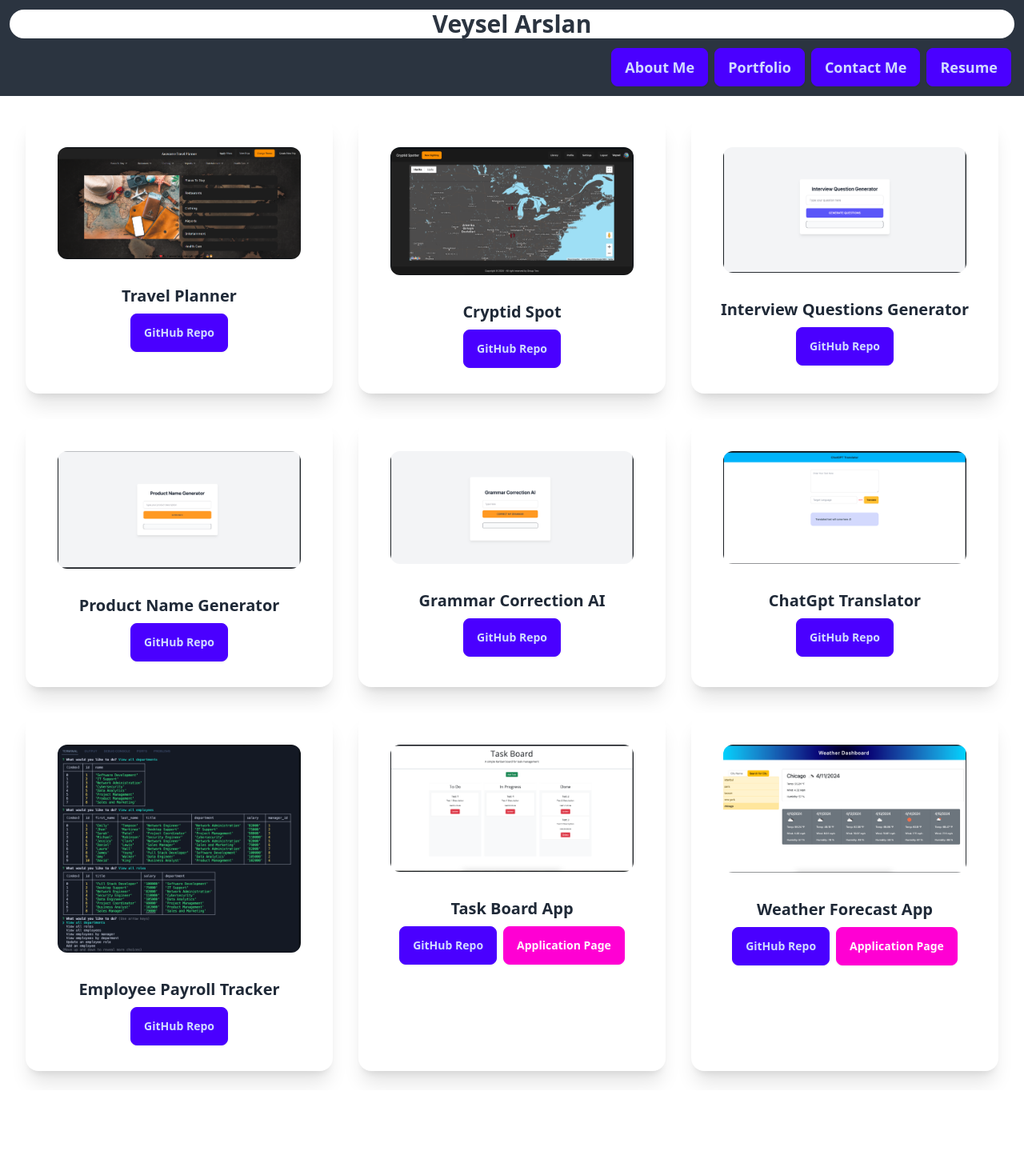
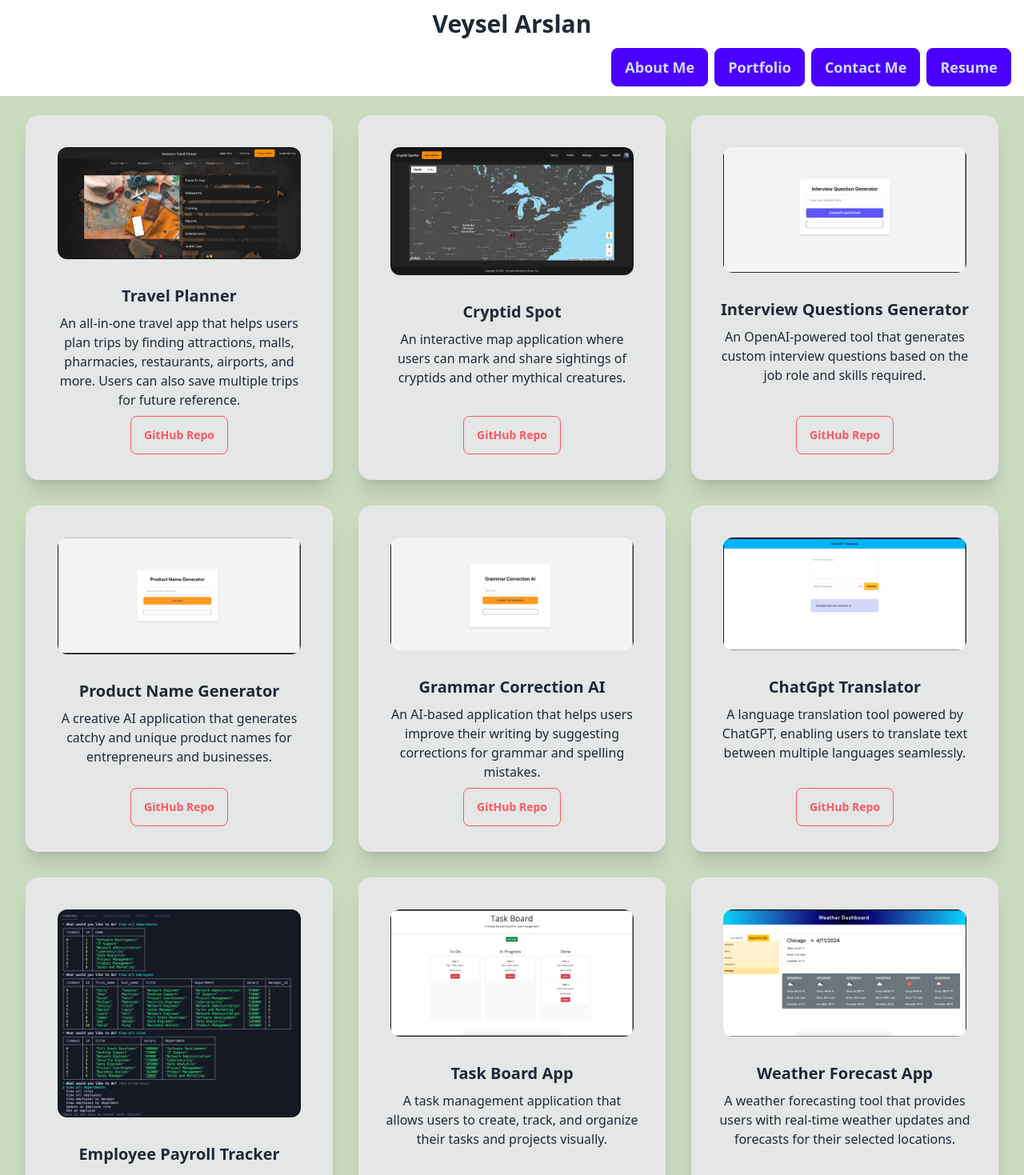
Before and after one commit to veyselarslan12/portfolio-react, a React (Vite) app: page /portfolio in a window 1280 px wide. Shown: the top 1469 px of the page at 80% size. Before the commit the page ends 1363 px from the top, so only its background shows below. Built offline with nearby package versions, Linux system fonts and the light colour scheme.

Commit message:
classNames changed

```diff
--- a/index.html
+++ b/index.html
@@ -6,8 +6,13 @@
     <meta name="viewport" content="width=device-width, initial-scale=1.0" />
     <link href="https://cdn.jsdelivr.net/npm/daisyui@4.12.10/dist/full.min.css" rel="stylesheet" type="text/css" />
     <title>Vite + React</title>
+    <style>
+      .bg-custom-green {
+        background-color: #C9DABF;
+      }
+    </style>
   </head>
-  <body>
+  <body class="bg-custom-green">
     <div id="root"></div>
     <script src="https://cdn.tailwindcss.com"></script>
     <script type="module" src="/src/main.jsx"></script>
--- a/src/assets/projects.json
+++ b/src/assets/projects.json
@@ -1,54 +1,63 @@
 [
     {
         "projectName": "Travel Planner",
+        "description": "An all-in-one travel app that helps users plan trips by finding attractions, malls, pharmacies, restaurants, airports, and more. Users can also save multiple trips for future reference.",
         "imageSrc": "./src/assets/travel-planner.png",
         "githubUrl": "https://github.com/veyselarslan12/travel-planning-project?tab=readme-ov-file",
         "depUrl": ""
     },
     {
         "projectName": "Cryptid Spot",
+        "description": "An interactive map application where users can mark and share sightings of cryptids and other mythical creatures.",
         "imageSrc": "./src/assets/cryptid-spot.png",
         "githubUrl": "https://github.com/veyselarslan12/cryptid-spot",
         "depUrl": ""
     },
     {
         "projectName": "Interview Questions Generator",
+        "description": "An OpenAI-powered tool that generates custom interview questions based on the job role and skills required.",
         "imageSrc": "./src/assets/interview-generator.png",
         "githubUrl": "https://github.com/veyselarslan12/interview-question-generator",
         "depUrl": ""
     },
     {
         "projectName": "Product Name Generator",
+        "description": "A creative AI application that generates catchy and unique product names for entrepreneurs and businesses.",
         "imageSrc": "./src/assets/product-name-generator.png",
         "githubUrl": "https://github.com/veyselarslan12/product-name-generator",
         "depUrl": ""
     },
     {
         "projectName": "Grammar Correction AI",
+        "description": "An AI-based application that helps users improve their writing by suggesting corrections for grammar and spelling mistakes.",
         "imageSrc": "./src/assets/grammar-correction.png",
         "githubUrl": "https://github.com/veyselarslan12/grammar-correction-ai",
         "depUrl": ""
     },
     {
         "projectName": "ChatGpt Translator",
+        "description": "A language translation tool powered by ChatGPT, enabling users to translate text between multiple languages seamlessly.",
         "imageSrc": "./src/assets/chatgpt-translator.png",
         "githubUrl": "https://github.com/veyselarslan12/chatgpt-translator",
         "depUrl": ""
     },
     {
         "projectName": "Employee Payroll Tracker",
+        "description": "A payroll management system designed to help businesses track employee salaries, bonuses, and deductions efficiently.",
         "imageSrc": "./src/assets/employee-tracker.png",
         "githubUrl": "https://github.com/veyselarslan12/employee-tracker-postgres",
         "depUrl": ""
     },
     {
         "projectName": "Task Board App",
+        "description": "A task management application that allows users to create, track, and organize their tasks and projects visually.",
         "imageSrc": "./src/assets/task-board.png",
         "githubUrl": "https://github.com/veyselarslan12/task-board",
         "depUrl": "https://veyselarslan12.github.io/task-board/"
     },
     {
         "projectName": "Weather Forecast App",
+        "description": "A weather forecasting tool that provides users with real-time weather updates and forecasts for their selected locations.",
         "imageSrc": "./src/assets/weather-forecast.png",
         "githubUrl": "https://github.com/veyselarslan12/weather-forecast",
         "depUrl": "https://veyselarslan12.github.io/weather-forecast/"
--- a/src/components/Form.jsx
+++ b/src/components/Form.jsx
@@ -37,7 +37,7 @@ function Form() {
             ></textarea>
           </div>
           <div className="form-control">
-            <button type="submit" className="btn btn-primary">
+            <button type="submit" className="btn btn-primary transition-transform transform hover:scale-105 hover:shadow-2xl">
               Submit
             </button>
           </div>
--- a/src/components/Header.jsx
+++ b/src/components/Header.jsx
@@ -3,9 +3,9 @@ import Nav from "./Navigation";
 function Header() {
     return (
         <>
-            <header className="bg-neutral text-neutral-content p-3">
+            <header className="bg-base-100 p-3">
                 <div className="container mx-auto">
-                    <h1 className="text-3xl text-neutral text-center font-bold rounded-full bg-white">Veysel Arslan</h1>
+                    <h1 className="text-3xl text-center font-bold rounded-full">Veysel Arslan</h1>
                     <Nav />
                 </div>
             </header>
--- a/src/components/Navigation.jsx
+++ b/src/components/Navigation.jsx
@@ -5,10 +5,10 @@ function Nav() {
         <>
             <nav className='mt-3'>
                 <div className='container mx-auto flex justify-end'>
-                <NavLink to='/' className='btn btn-primary text-lg mx-1'>About Me</NavLink>
-                <NavLink to='/portfolio' className='btn btn-primary text-lg mx-1'>Portfolio</NavLink>
-                <NavLink to='/contact' className='btn btn-primary text-lg mx-1'>Contact Me</NavLink>
-                <NavLink to='/resume' className='btn btn-primary text-lg mx-1'>Resume</NavLink>
+                <NavLink to='/' className='btn btn-primary text-lg mx-1 transition-transform transform hover:scale-105 hover:shadow-2xl'>About Me</NavLink>
+                <NavLink to='/portfolio' className='btn btn-primary text-lg mx-1 transition-transform transform hover:scale-105 hover:shadow-2xl'>Portfolio</NavLink>
+                <NavLink to='/contact' className='btn btn-primary text-lg mx-1 transition-transform transform hover:scale-105 hover:shadow-2xl'>Contact Me</NavLink>
+                <NavLink to='/resume' className='btn btn-primary text-lg mx-1 transition-transform transform hover:scale-105 hover:shadow-2xl'>Resume</NavLink>
                 </div>
             </nav>
         </>
--- a/src/components/Project.jsx
+++ b/src/components/Project.jsx
@@ -5,7 +5,7 @@ function Projects() {
   return (
     <div className="flex flex-wrap justify-center gap-8 p-6">
       {projects.map((project, index) => (
-        <div key={index} className="card bg-base-100 w-96 shadow-xl">
+        <div key={index} className="card bg-base-300 w-96 shadow-xl transition-transform transform hover:scale-105 hover:shadow-2xl">
           <figure className="px-10 pt-10">
             <img
               src={project.imageSrc}
@@ -15,12 +15,13 @@ function Projects() {
           </figure>
           <div className="card-body items-center text-center">
             <h2 className="card-title">{project.projectName}</h2>
+            <p>{project.description}</p>
             <div className="card-actions">
-              <a href={project.githubUrl} className="btn btn-primary" target="_blank" rel="noopener noreferrer">
+              <a href={project.githubUrl} className="btn btn-error btn-outline transition-transform transform hover:scale-105 hover:shadow-2xl" target="_blank" rel="noopener noreferrer">
                 GitHub Repo
               </a>
               {project.depUrl && (
-                <a href={project.depUrl} className="btn btn-secondary" target="_blank" rel="noopener noreferrer">
+                <a href={project.depUrl} className="btn btn-warning btn-outline transition-transform transform hover:scale-105 hover:shadow-2xl" target="_blank" rel="noopener noreferrer">
                   Application Page
                 </a>
               )}
--- a/src/pages/about.jsx
+++ b/src/pages/about.jsx
@@ -14,14 +14,12 @@ function AboutMe() {
           <h2 className="text-4xl font-bold m-4 text-center">About Me</h2>
           <p className="font-serif text-xl mx-[90px] tracking-wide">
             Hello! I’m Veysel Arslan, a 26-year-old full-stack web developer
-            currently residing in Chicago, USA. Originally from Turkey.
+            currently living in Chicago, USA. I born and raised in Turkey 🇹🇷 ❤️.
             <br />
             <br />
-            <p>
-              I embarked on a journey from a Civil Engineering background to the
-              dynamic world of web development. My love for coding has driven me
-              to explore and create within this exciting field.
-            </p>
+            I embarked on a journey from a Civil Engineering background to the
+            dynamic world of web development. My love for coding has driven me
+            to explore and create within this exciting field.
             <br />
             I specialize in building innovative solutions and have a particular
             passion for artificial intelligence. Over the years, I've developed
@@ -31,7 +29,7 @@ function AboutMe() {
             source code on my GitHub.
             <br />
             <br />
-            <p>Thank you for visiting!</p>
+            Thank you for visiting!
           </p>
         </div>
       </section>
```
